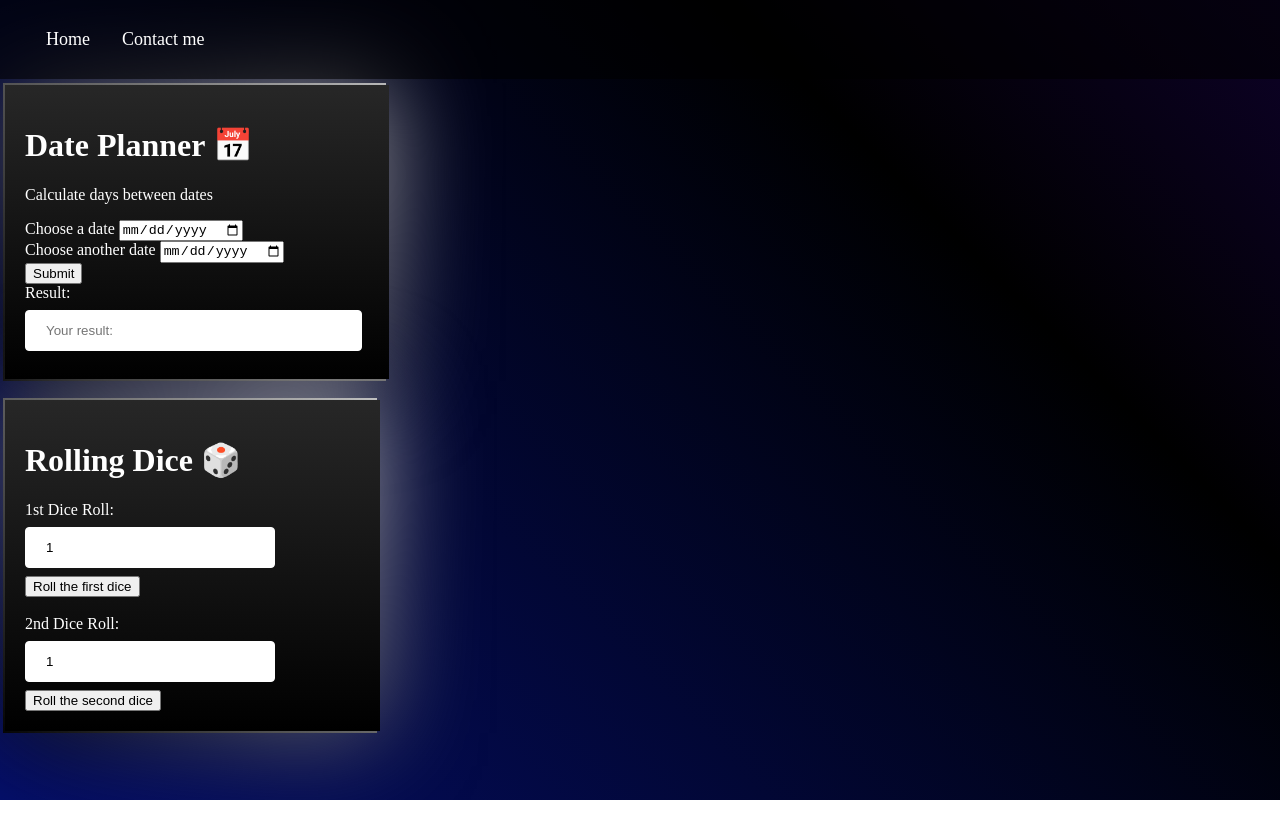
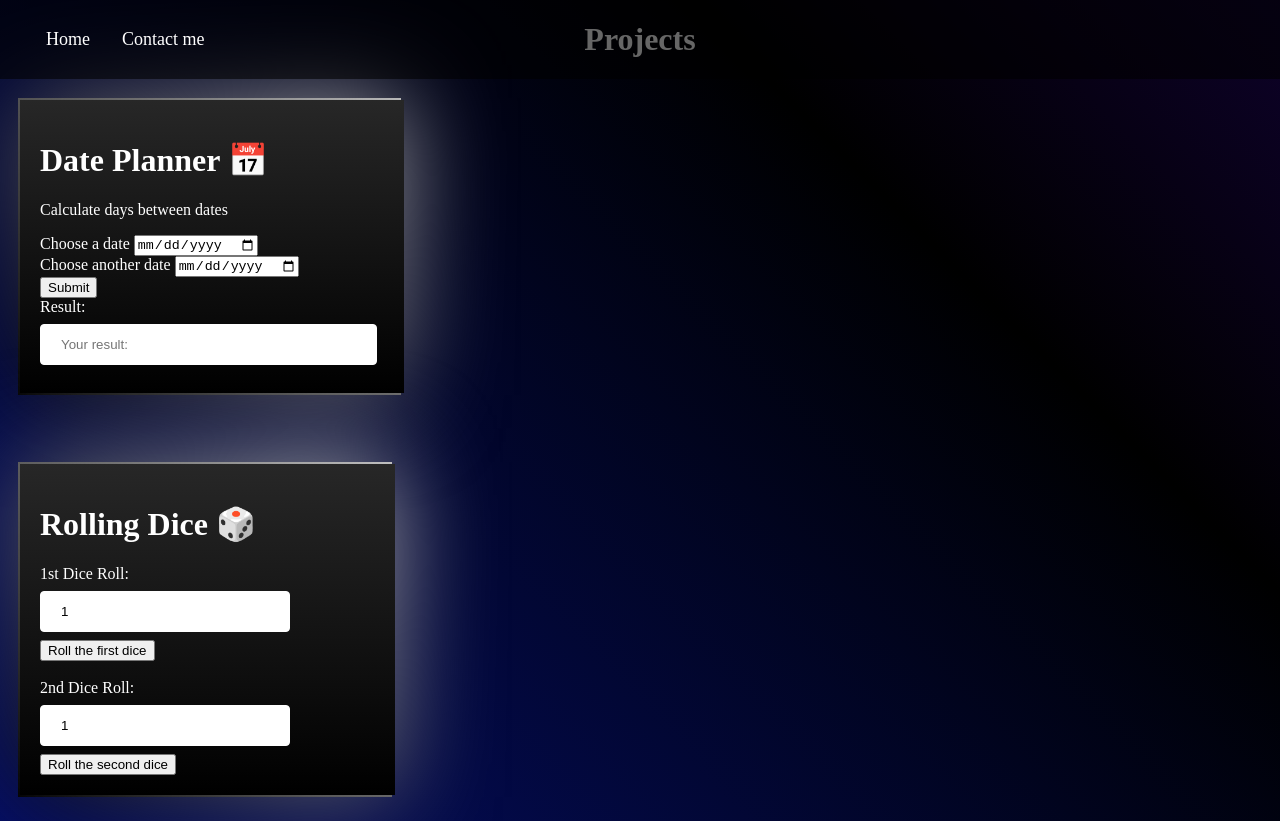
Before and after one commit to dritchie-1/dritchie-1.github.io, a plain HTML site: page projectspage.html in a window 1280 px wide. Before the commit the page ends 800 px from the top, so only its background shows below. Drawn offline with Linux system fonts and the light colour scheme.

Commit message:
Work updates

```diff
--- a/projectspage.html
+++ b/projectspage.html
@@ -39,6 +39,7 @@
             }
     </script>
     <body>
+        <h1 class="title">Projects</h1>
         <div class="shinybox">
             <h1>Date Planner 📅</h1>
             <p>Calculate days between dates</p>
@@ -63,7 +64,7 @@
                 </form>
             </div>
         </div>
-        <div class="shinybox" style="margin-top: 400px; width: 250px;">
+        <div class="shinybox" style="margin-top: 30%; width: 250px;">
             <h1>Rolling Dice 🎲</h1>
 
             1st Dice Roll: <input type="text" id="dice1" value="1">
--- a/styleSheet.css
+++ b/styleSheet.css
@@ -160,12 +160,14 @@ input[type=textarea] {
     padding: 30px;
     border-radius: 10px;
     box-shadow: 0 4px 10px rgba(0, 0, 0, 0.03);
+    margin-bottom: 80%;
+    margin-top: 50%;
 }
 
 .shinybox {
     position: absolute;
-    margin-top: 85px;
-    margin-left: 5px;
+    margin-top: 20px;
+    margin-left: 20px;
     border-bottom: 5px;
     padding: 20px;
     border-right: 5px solid transparent;
```
Also changed, not shown: ContactPage.html (+1 -1 lines).
